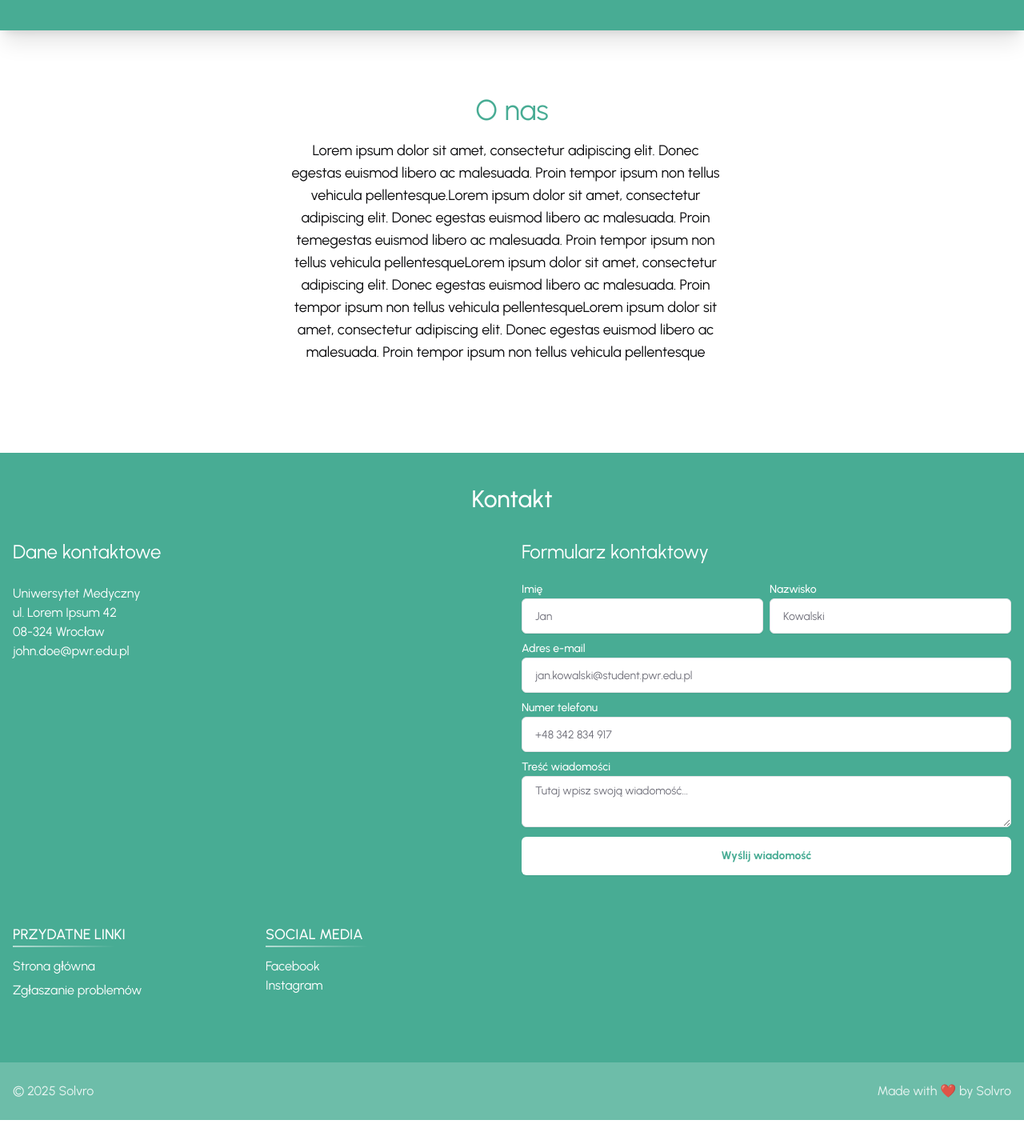
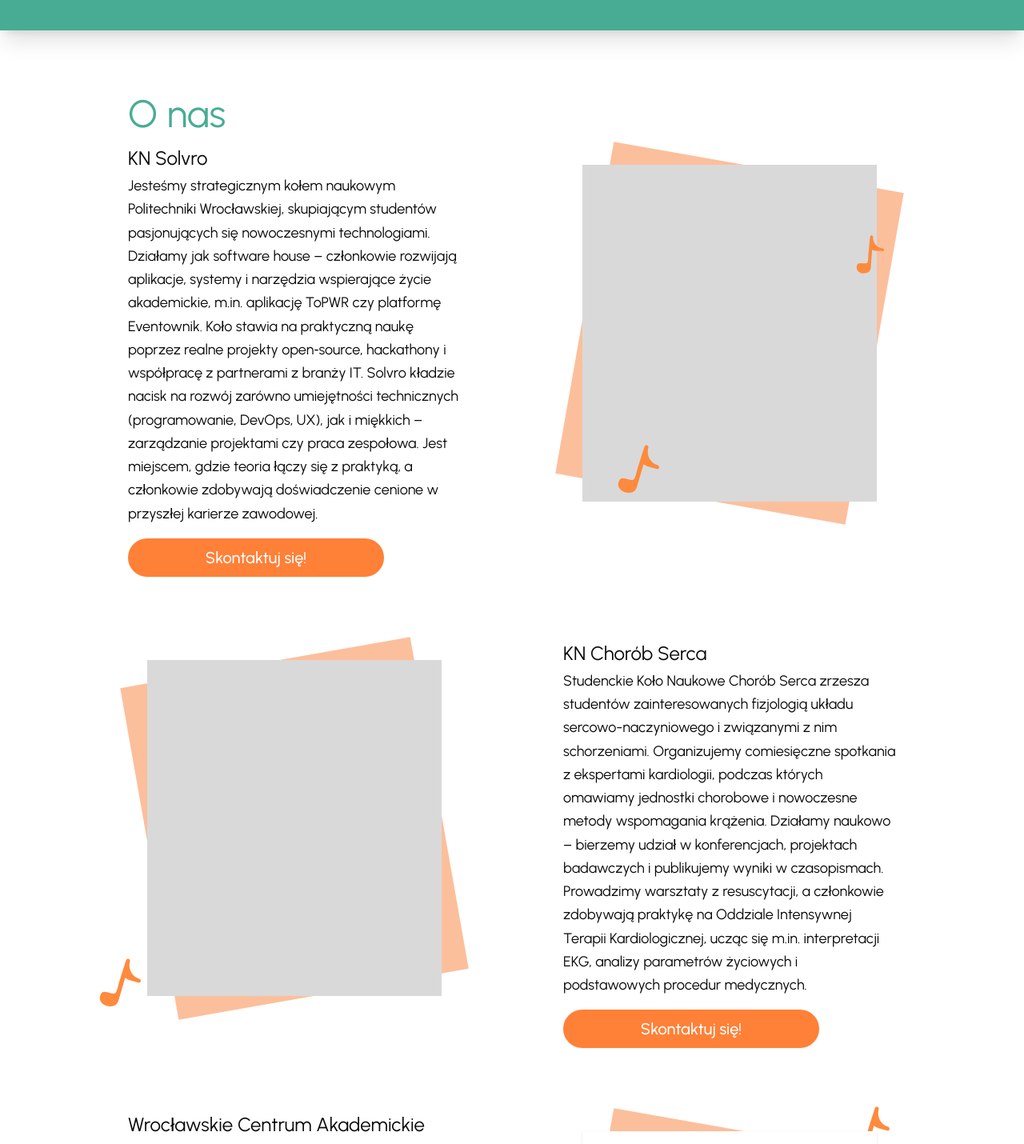
Before and after one commit to Solvro/web-umed, a Next.js app: page / in a window 1280 px wide. Shown: the part 3704-5134 px from the top of the page at 80% size. Before the commit the page ends 5104 px from the top, so only its background shows below. Built offline with nearby package versions, Linux system fonts and the light colour scheme; no server answers; a web font is replaced by a local one.

Commit message:
feat: new design of the about us section

```diff
--- a/src/components/contact/index.tsx
+++ b/src/components/contact/index.tsx
@@ -6,7 +6,7 @@
 
 export function Contact() {
   return (
-    <section>
+    <section id="kontakt">
       <div className="mx-auto max-w-screen-xl px-4 py-10">
         <h2 className="mb-8 text-center text-3xl font-medium">Kontakt</h2>
         <div className="grid gap-x-6 gap-y-12 lg:grid-cols-2">
--- a/src/components/homepage/about-us.tsx
+++ b/src/components/homepage/about-us.tsx
@@ -1,21 +1,127 @@
+import Image from "next/image";
+import Link from "next/link";
+import type { ReactNode } from "react";
+
+import { cn } from "@/lib/utils";
+
+import { DoubleQuaver, Quaver } from "../notes";
+import { Button } from "../ui/button";
+
 export function AboutUs() {
   return (
-    <div className="relative flex items-center justify-center p-10 lg:p-20">
-      <div className="flex flex-col lg:w-1/2">
-        <h2 className="text-primary text-center text-4xl">O nas</h2>
-        <p className="mt-4 mr-4 text-center text-lg">
-          Lorem ipsum dolor sit amet, consectetur adipiscing elit. Donec egestas
-          euismod libero ac malesuada. Proin tempor ipsum non tellus vehicula
-          pellentesque.Lorem ipsum dolor sit amet, consectetur adipiscing elit.
-          Donec egestas euismod libero ac malesuada. Proin temegestas euismod
-          libero ac malesuada. Proin tempor ipsum non tellus vehicula
-          pellentesqueLorem ipsum dolor sit amet, consectetur adipiscing elit.
-          Donec egestas euismod libero ac malesuada. Proin tempor ipsum non
-          tellus vehicula pellentesqueLorem ipsum dolor sit amet, consectetur
-          adipiscing elit. Donec egestas euismod libero ac malesuada. Proin
-          tempor ipsum non tellus vehicula pellentesque
-        </p>
+    <div className="relative mx-auto mb-10 space-y-20 p-10 lg:mr-20 lg:p-20 xl:ml-20">
+      <h2 className="text-primary mb-4 text-start text-3xl sm:text-5xl">
+        O nas
+      </h2>
+
+      <AboutUsRow
+        title="KN Solvro"
+        content="Jesteśmy strategicznym kołem naukowym Politechniki Wrocławskiej, skupiającym studentów pasjonujących się nowoczesnymi technologiami. Działamy jak software house – członkowie rozwijają aplikacje, systemy i narzędzia wspierające życie akademickie, m.in. aplikację ToPWR czy platformę Eventownik. Koło stawia na praktyczną naukę poprzez realne projekty open‑source, hackathony i współpracę z partnerami z branży IT. Solvro kładzie nacisk na rozwój zarówno umiejętności technicznych (programowanie, DevOps, UX), jak i miękkich – zarządzanie projektami czy praca zespołowa. Jest miejscem, gdzie teoria łączy się z praktyką, a członkowie zdobywają doświadczenie cenione w przyszłej karierze zawodowej."
+        image={
+          <>
+            <Quaver className="absolute bottom-2 left-2 size-10 translate-x-1/2 rotate-12 transform md:size-12 lg:size-16" />
+            <DoubleQuaver className="absolute top-10 -right-4 size-12 translate-y-full transform" />
+          </>
+        }
+      />
+      <AboutUsRow
+        title="KN Chorób Serca"
+        reversed
+        content="Studenckie Koło Naukowe Chorób Serca zrzesza studentów zainteresowanych fizjologią układu sercowo-naczyniowego i związanymi z nim schorzeniami. Organizujemy comiesięczne spotkania z ekspertami kardiologii, podczas których omawiamy jednostki chorobowe i nowoczesne metody wspomagania krążenia. Działamy naukowo – bierzemy udział w konferencjach, projektach badawczych i publikujemy wyniki w czasopismach. Prowadzimy warsztaty z resuscytacji, a członkowie zdobywają praktykę na Oddziale Intensywnej Terapii Kardiologicznej, ucząc się m.in. interpretacji EKG, analizy parametrów życiowych i podstawowych procedur medycznych."
+        image={
+          <DoubleQuaver className="absolute -bottom-4 left-0 -z-10 size-10 -translate-x-full rotate-12 transform md:size-12 lg:size-16" />
+        }
+      />
+
+      <AboutUsRow
+        title="Wrocławskie Centrum Akademickie"
+        content="Wrocławskie Centrum Akademickie (WCA) to instytucja łącząca samorząd miasta z wrocławskim środowiskiem akademickim, wspierająca rozwój nauki, talentów i innowacji. Znane jest jako koordynator miejskiego programu stypendialnego, programu Visiting Professors oraz inicjator Akademii Młodych Uczonych i Artystów. WCA realizuje własne projekty dotyczące rynku pracy i polityki rozwoju gospodarczego, a także doradza uczelniom w zakresie współpracy z biznesem i otoczeniem społecznym. Projekt „Zdrowie gra pierwsze skrzypce” został dofinansowany ze środków programu FAST prowadzonego przez WCA."
+        image={
+          <>
+            <Image
+              src="/wca.png"
+              width={426}
+              height={496}
+              alt="Wrocławskie Centrum Akademickie"
+              className="h-full w-full object-cover shadow-sm"
+            />
+            <Quaver className="absolute top-0 right-2 -z-10 size-10 translate-x-1/2 -translate-y-1/2 rotate-12 transform md:size-12 lg:size-16" />
+          </>
+        }
+      />
+    </div>
+  );
+}
+
+function AboutUsRow({
+  title,
+  content,
+  image,
+  reversed = false,
+}: {
+  title: string;
+  content: string;
+  image: ReactNode;
+  reversed?: boolean;
+}) {
+  return (
+    <div className="grid gap-10 sm:gap-16 md:grid-cols-2 md:gap-20 lg:gap-24 xl:gap-32">
+      <div>
+        <h3 className="mb-1 text-xl sm:text-2xl">{title}</h3>
+
+        <p className="text-base leading-relaxed lg:text-lg">{content}</p>
+
+        <Button
+          asChild
+          className="mt-4 w-xs rounded-4xl py-6 text-xl"
+          variant="secondary"
+        >
+          <Link href="/#kontakt">Skontaktuj się!</Link>
+        </Button>
+      </div>
+
+      <div
+        className={cn(
+          "grid h-full w-full place-items-center",
+          reversed && "md:-order-1",
+        )}
+      >
+        <PhotoFrame reverse={reversed}>{image}</PhotoFrame>
       </div>
     </div>
   );
 }
+
+function PhotoFrame({
+  children,
+  className,
+  reverse = false,
+}: {
+  children?: React.ReactNode;
+  className?: string;
+  reverse?: boolean;
+}) {
+  return (
+    <div className="h-full p-6 md:block md:w-full">
+      <div
+        className={cn(
+          "relative h-[300px] md:h-auto md:max-h-[400px] md:w-auto xl:max-h-[500px]",
+          reverse ? "ml-auto" : "mr-auto",
+        )}
+        style={{
+          aspectRatio: "560 / 640",
+        }}
+      >
+        <div className={cn("h-full w-full bg-[#d9d9d9]", className)}>
+          {children}
+        </div>
+        <div
+          className={cn(
+            "absolute inset-0 -z-10 transform bg-[#FCBF9C]",
+            reverse ? "rotate-[-10deg]" : "rotate-[10deg]",
+          )}
+        ></div>
+      </div>
+    </div>
+  );
+}
```
Also changed, not shown: public/wca.png (added).
